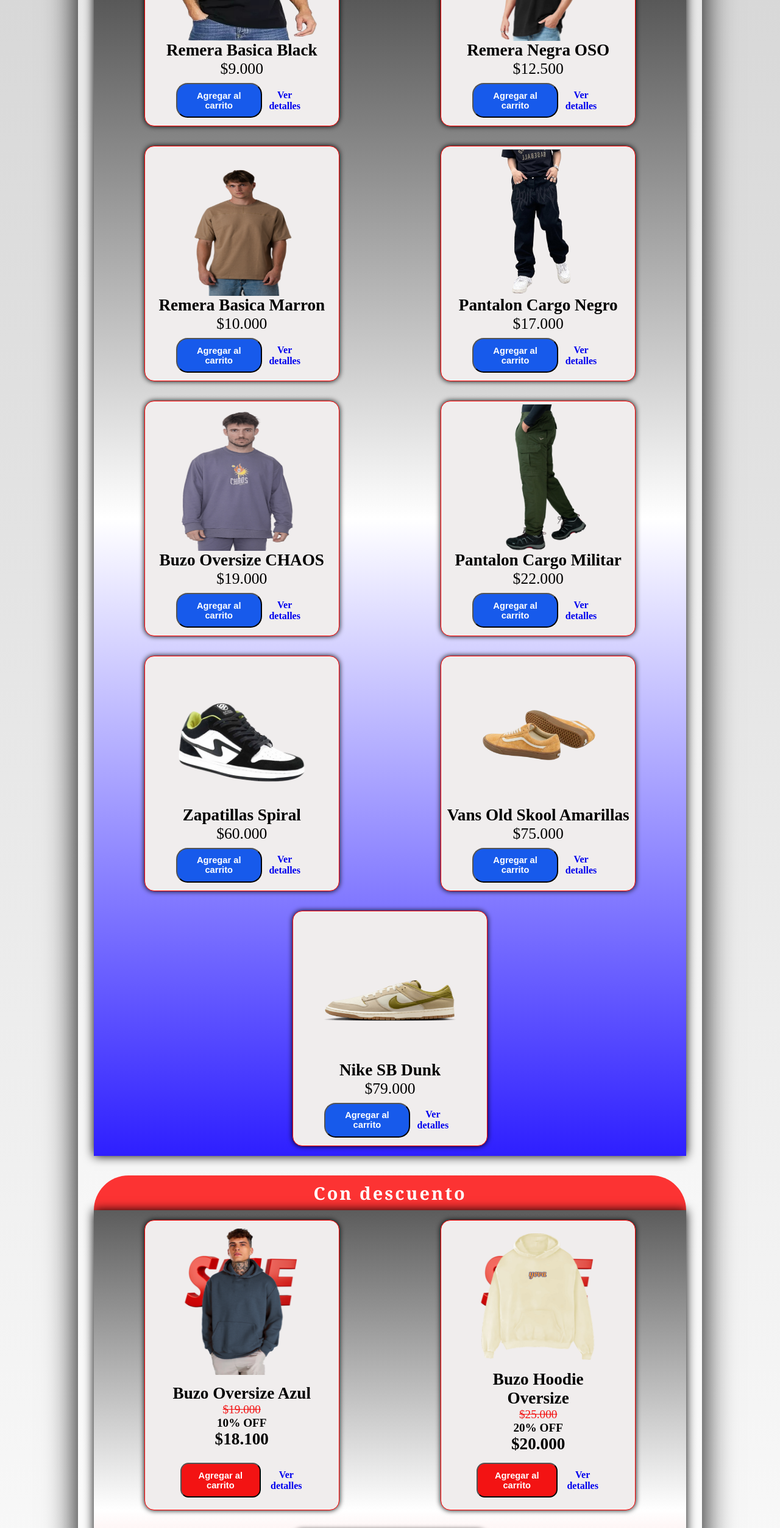
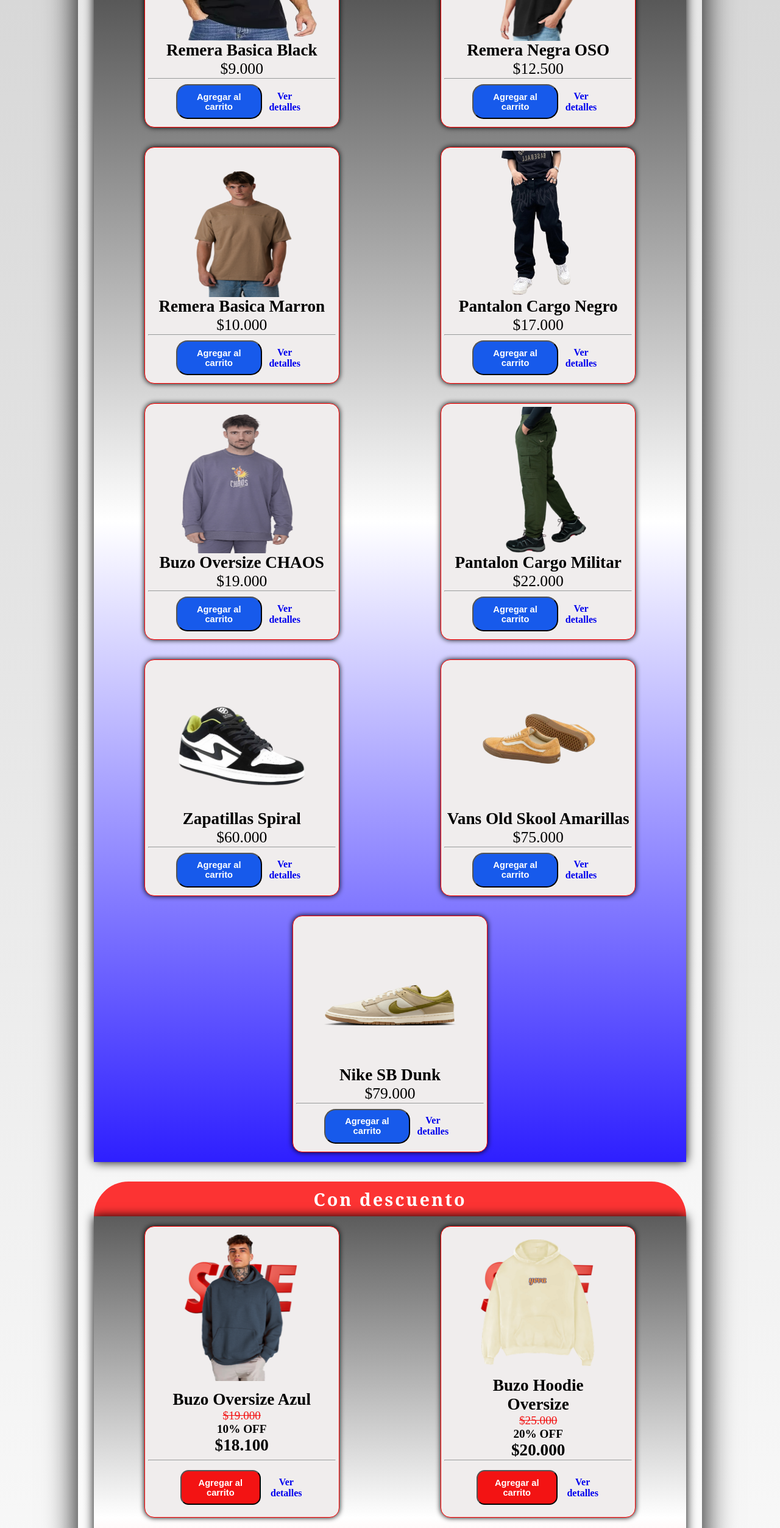
Before and after one commit to Jordii05/Curso-Front-end-Proyecto, a plain HTML site: page productos.html in a window 1280 px wide. Shown: the part 800-3305 px from the top of the page at 61% size. Drawn offline with Linux system fonts and the light colour scheme.

Commit message:
hr y min width a body agregados

```diff
--- a/productos.html
+++ b/productos.html
@@ -55,6 +55,7 @@
                         <img class="imagen" src="img/imagen1.png" alt="Imagen 1">
                         <h3>Remera Basica Black</h3>
                         <p>$9.000</p>
+                        <hr>
                         <div class="detalles">
                             <button type="submit"><h3>Agregar al carrito</h3></button>
                             <h4><a href="#">Ver detalles</a></h4>
@@ -65,6 +66,7 @@
                         <img class="imagen" src="img/imagen2.png" alt="Remera Negra OSO">
                         <h3>Remera Negra OSO</h3>
                         <p>$12.500</p>
+                        <hr>
                         <div class="detalles">
                             <button type="submit"><h3>Agregar al carrito</h3></button>
                             <h4><a href="#">Ver detalles</a></h4>
@@ -75,6 +77,7 @@
                         <img class="imagen" src="img/imagen3.png" alt="Imagen 3">
                         <h3>Remera Basica Marron</h3>
                         <p>$10.000</p>
+                        <hr>
                         <div class="detalles">
                             <button type="submit"><h3>Agregar al carrito</h3></button>
                             <h4><a href="#">Ver detalles</a></h4>
@@ -85,6 +88,7 @@
                         <img  class="imagen" src="img/imagen4.png" alt="Imagen 4">
                         <h3>Pantalon Cargo Negro</h3>
                         <p>$17.000</p>
+                        <hr>
                         <div class="detalles">
                             <button type="submit"><h3>Agregar al carrito</h3></button>
                             <h4><a href="#">Ver detalles</a></h4>
@@ -95,6 +99,7 @@
                         <img  class="imagen" src="img/imagen5.png" alt="Buzo Oversize CHAOS">
                         <h3>Buzo Oversize CHAOS</h3>
                         <p>$19.000</p>
+                        <hr>
                         <div class="detalles">
                             <button type="submit"><h3>Agregar al carrito</h3></button>
                             <h4><a href="#">Ver detalles</a></h4>
@@ -105,6 +110,7 @@
                         <img  class="imagen" src="img/imagen6.png" alt="Imagen 6">
                         <h3>Pantalon Cargo Militar</h3>
                         <p>$22.000</p>
+                        <hr>
                         <div class="detalles">
                             <button type="submit"><h3>Agregar al carrito</h3></button>
                             <h4><a href="#">Ver detalles</a></h4>
@@ -115,6 +121,7 @@
                         <img class="imagen" src="img/imagen7.png" alt="Zapatillas Spiral">
                         <h3>Zapatillas Spiral</h3>
                         <p>$60.000</p>
+                        <hr>
                         <div class="detalles">
                             <button type="submit"><h3>Agregar al carrito</h3></button>
                             <h4><a href="#">Ver detalles</a></h4>
@@ -125,6 +132,7 @@
                         <img class="imagen" src="img/imagen8.jpg" alt="Zapatillas Vans Old Skool">
                         <h3>Vans Old Skool Amarillas</h3>
                         <p>$75.000</p>
+                        <hr>
                         <div class="detalles">
                             <button type="submit"><h3>Agregar al carrito</h3></button>
                             <h4><a href="#">Ver detalles</a></h4>
@@ -135,6 +143,7 @@
                         <img  class="imagen" src="img/imagen9.png" alt="Nike SB Dunk" width="700px">
                         <h3>Nike SB Dunk</h3>
                         <p>$79.000</p>
+                        <hr>
                         <div class="detalles">
                             <button type="submit"><h3>Agregar al carrito</h3></button>
                             <h4><a href="#">Ver detalles</a></h4>
@@ -164,6 +173,7 @@
                             <span class="descuento">10% OFF</span>
                             <p class="precioConDescuento">$18.100</p>
                         </div>
+                        <hr>
                         <div class="detalles">
                             <button type="submit"><h3>Agregar al carrito</h3></button>
                             <h4><a href="#">Ver detalles</a></h4>
@@ -180,6 +190,7 @@
                             <span class="descuento">20% OFF</span>
                             <p class="precioConDescuento">$20.000</p>
                         </div>
+                        <hr>
                         <div class="detalles">
                             <button type="submit"><h3>Agregar al carrito</h3></button>
                             <h4><a href="#">Ver detalles</a></h4>
@@ -196,6 +207,7 @@
                             <span class="descuento">25% OFF</span>
                             <p class="precioConDescuento">$23.250</p>
                         </div>
+                        <hr>
                         <div class="detalles">
                             <button type="submit"><h3>Agregar al carrito</h3></button>
                             <h4><a href="#">Ver detalles</a></h4>
--- a/styles.css
+++ b/styles.css
@@ -566,6 +566,10 @@
 
 @media screen  and (max-width:768px){
 
+    body{
+        min-width: 20em;
+    }
+
     #contenedor{
         width: 100%;
     }
```
